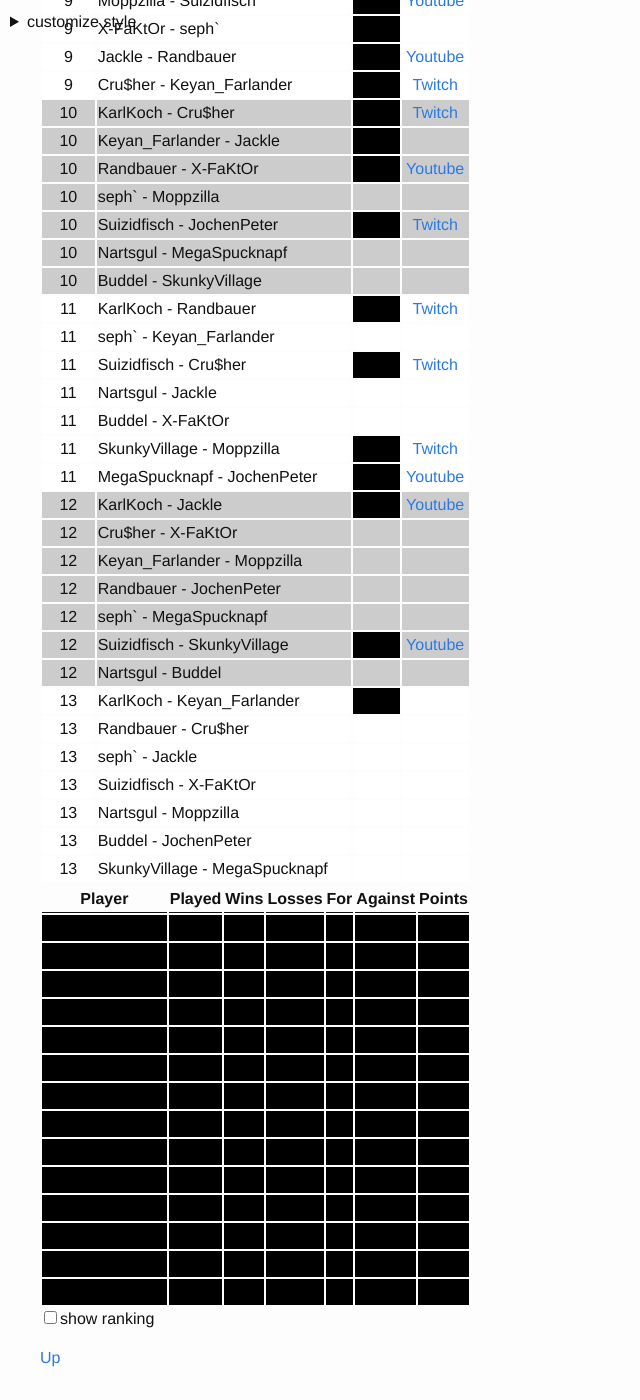
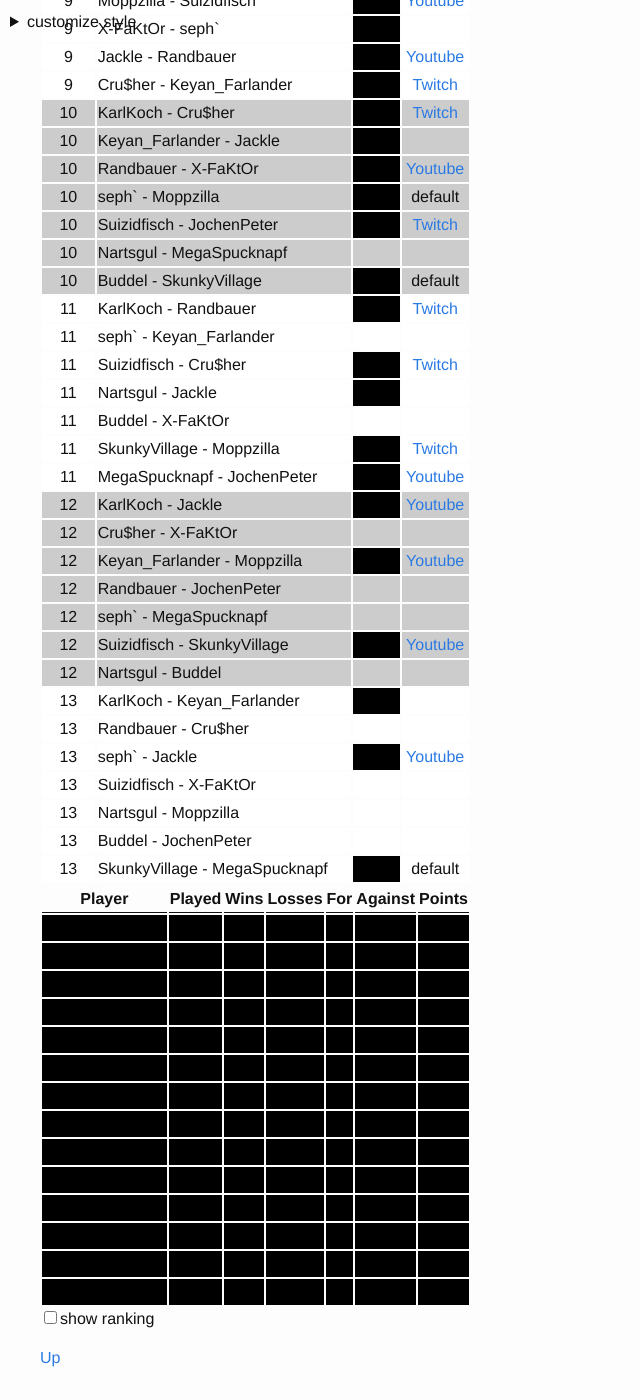
Before and after one commit to tetzank/spielwiese, a Jekyll site: the page built from _posts/2014-10-27-sc2-4-Turnier.markdown, in a window 1280 px wide and 1400 px high, scrolled down 2245 px. Shown: the whole window, without its empty margins (0-640 px from the left). Built offline with Jekyll 4.4.1, drawn with Linux system fonts in a browser that asks for light colours.

Commit message:
even more games

```diff
--- a/_data/sc2matches.yml
+++ b/_data/sc2matches.yml
@@ -369,8 +369,8 @@
 
 - round: 10
   match: seph` - Moppzilla
-  score:
-  video:
+  score: 0 - 2
+  video: default
 
 - round: 10
   match: Suizidfisch - JochenPeter
@@ -384,8 +384,8 @@
 
 - round: 10
   match: Buddel - SkunkyVillage
-  score:
-  video:
+  score: 2 - 0
+  video: default
 
 - round: 11
   match: KarlKoch - Randbauer
@@ -404,7 +404,7 @@
 
 - round: 11
   match: Nartsgul - Jackle
-  score:
+  score: 0 - 2
   video:
 
 - round: 11
@@ -438,8 +438,10 @@
 
 - round: 12
   match: Keyan_Farlander - Moppzilla
-  score:
+  score: 0 - 2
   video:
+    - https://www.youtube.com/watch?v=duqfqBBWGd0
+    - https://www.youtube.com/watch?v=Ikxrnd0zLSI
 
 - round: 12
   match: Randbauer - JochenPeter
@@ -473,8 +475,8 @@
 
 - round: 13
   match: seph` - Jackle
-  score:
-  video:
+  score: 0 - 2
+  video: https://www.youtube.com/watch?v=hy0MnZvMUYw
 
 - round: 13
   match: Suizidfisch - X-FaKtOr
@@ -493,5 +495,5 @@
 
 - round: 13
   match: SkunkyVillage - MegaSpucknapf
-  score:
-  video:
+  score: 0 - 2
+  video: default
--- a/_plugins/gen_vid_link.rb
+++ b/_plugins/gen_vid_link.rb
@@ -41,6 +41,8 @@ module Jekyll
 					return "see LPIP"
 				elsif input.include? "dead"
 					return "dead"
+				elsif input.include? "default"
+					return "<span title=\"Das Spiel wurde nicht ausgetragen, weil ein Spieler nicht zur rechten Zeit antrat oder schon im Vorfeld der Partie aufgab.\">default</span>"
 				end
 			end
 		end
```
